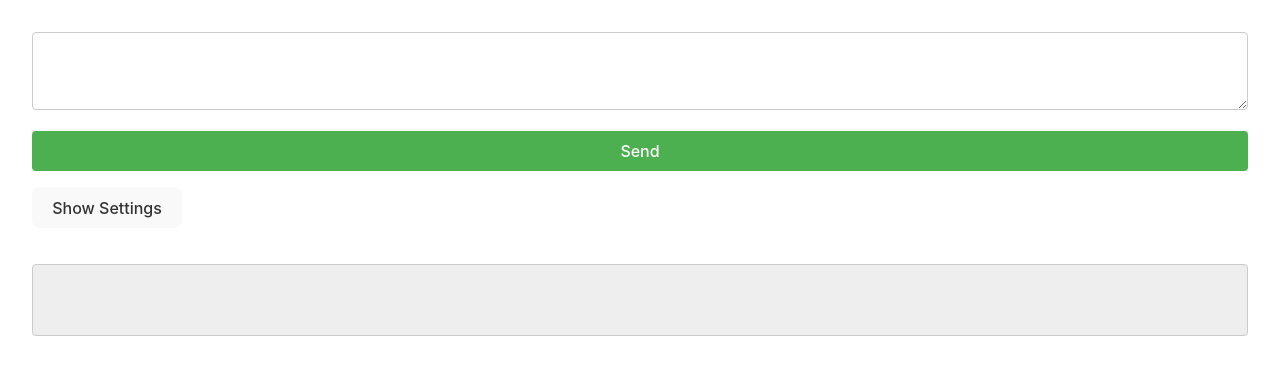
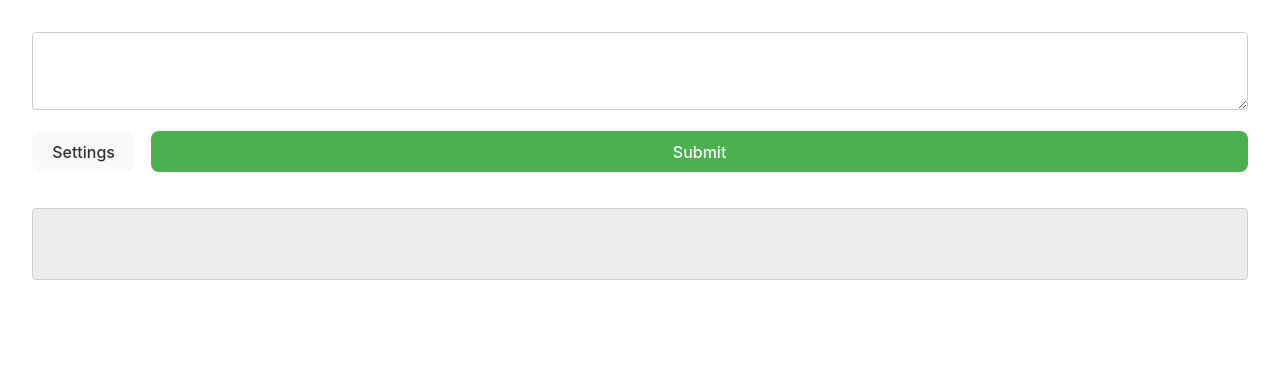
Before and after one commit to dwidge/ai-data-capture, a React (Vite) app: page / in a window 1280 px wide. Shown: the top 374 px of the page. Built offline with nearby package versions, Linux system fonts and the light colour scheme.

Commit message:
Rearrange buttons

```diff
--- a/src/CSVTable.tsx
+++ b/src/CSVTable.tsx
@@ -88,11 +88,11 @@ const CSVTable: React.FC<CSVTableProps> = ({
   return (
     <div className="csv-table-container">
       <div className="csv-table-buttons">
+        <button onClick={clearCSVData} className="clear-button">
+          Clear Data
+        </button>
         <button onClick={downloadCSV} className="export-button">
           Export CSV
-        </button>
-        <button onClick={clearCSVData} className="clear-button">
-          Clear
         </button>
       </div>
       {renderFilters()}
--- a/src/Chat.css
+++ b/src/Chat.css
@@ -43,17 +43,6 @@ label {
 
 .textarea {
   min-height: 80px;
-}
-
-.send-button {
-  width: 100%;
-  padding: 10px;
-  background-color: #4caf50;
-  color: white;
-  border: none;
-  border-radius: 4px;
-  font-size: 16px;
-  cursor: pointer;
 }
 
 .send-button:hover {
@@ -111,6 +100,11 @@ button {
   background-color: #525252; /* Differentiate header row */
 }
 
+.send-button {
+  background-color: #327534; /* Green */
+  color: white;
+}
+
 .export-button {
   background-color: #327534; /* Green */
   color: white;
--- a/src/Chat.tsx
+++ b/src/Chat.tsx
@@ -106,15 +106,19 @@ export const OpenAIChat: React.FC = () => {
             />
           </label>
         </div>
+        <div className="csv-table-buttons">
+          <button
+            onClick={toggleSettings}
+            className="expander-button"
+            style={{ flex: 0 }}
+          >
+            Settings
+          </button>
           <button onClick={handleSubmit} className="send-button">
-          Send
+            Submit
           </button>
         </div>
-
-      <div className="settings-expander">
-        <button onClick={toggleSettings} className="expander-button">
-          {isSettingsOpen ? "Hide Settings" : "Show Settings"}
-        </button>
+      </div>
 
       {isSettingsOpen && (
         <SettingsContainer
@@ -126,7 +130,6 @@ export const OpenAIChat: React.FC = () => {
           onCollectCSVChange={handleCollectCSVChange}
         />
       )}
-      </div>
 
       {settings?.csv ? (
         <CSVTable
```
Lines whose indentation alone changed are shown as unchanged.
